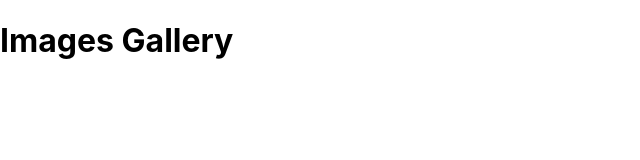
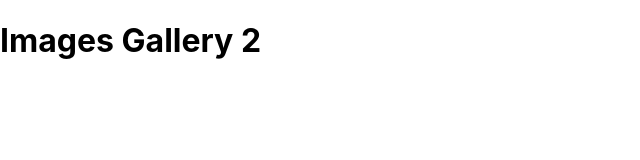
Before and after one commit to cagils/stashchuk-gallery, a React (Create React App) app in the folder frontend/: page / in a window 1280 px wide. Shown: the top 160 px of the page, without its empty margins (0-640 px from the left). Built offline with nearby package versions, Linux system fonts and the light colour scheme.

Commit message:
Second commit

```diff
--- a/frontend/src/App.js
+++ b/frontend/src/App.js
@@ -1,6 +1,6 @@
 const App = () =>
   <div className="App">
-    <h1>Images Gallery</h1>
+    <h1>Images Gallery 2</h1>
   </div>
 
 
```
